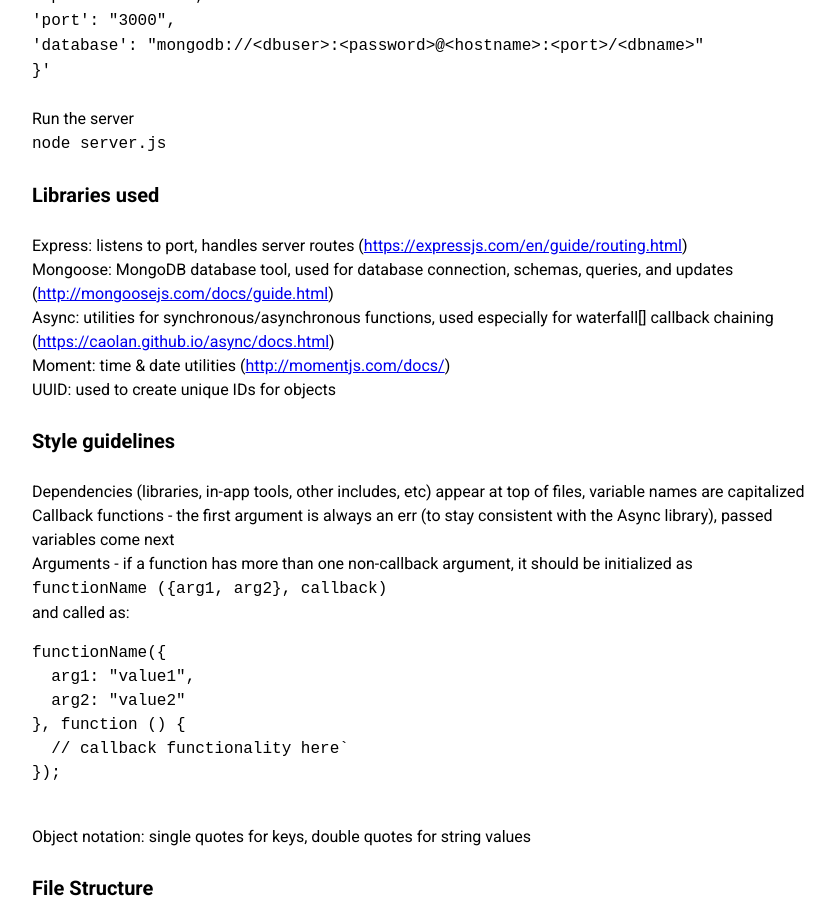
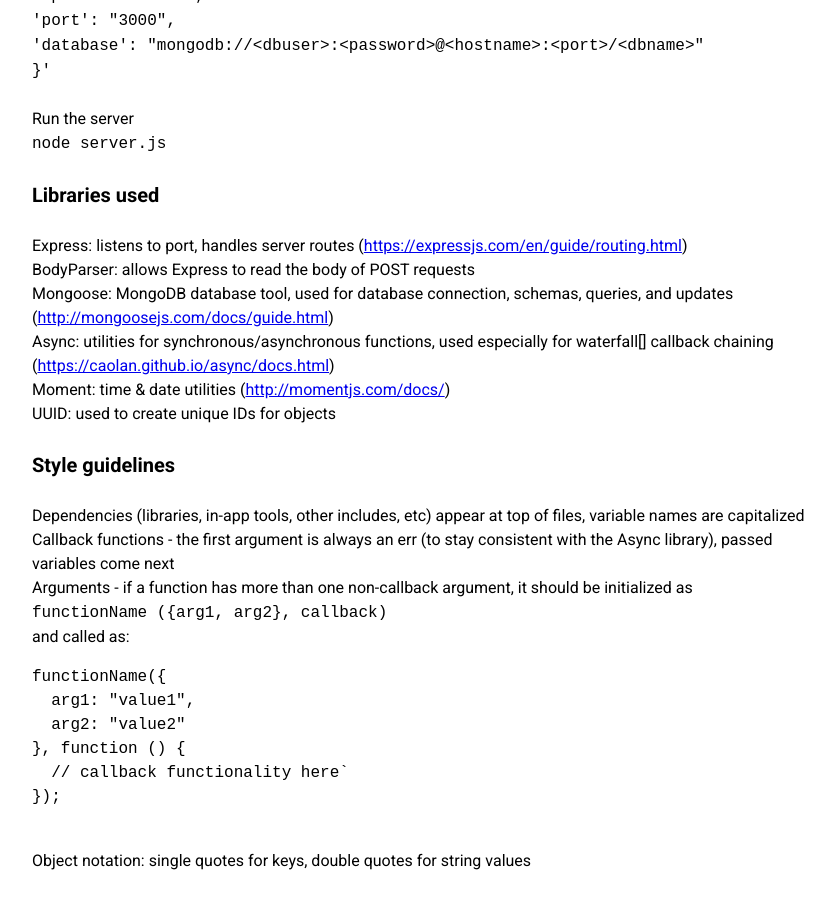
Before and after one commit to comp523-602/cchange-project, a Jekyll site: the page built from back-end-docs.markdown, in a window 1280 px wide and 900 px high, scrolled down 421 px. Shown: the whole window, without its empty margins (208-1043 px from the left). Built offline with Jekyll 4.4.1, drawn with Linux system fonts in a browser that asks for light colours.

Commit message:
Updated Back End Docs

```diff
--- a/back-end-docs.markdown
+++ b/back-end-docs.markdown
@@ -26,6 +26,7 @@ Run the server
 ## Libraries used
 
 Express: listens to port, handles server routes ([https://expressjs.com/en/guide/routing.html](https://expressjs.com/en/guide/routing.html))
+BodyParser: allows Express to read the body of POST requests
 Mongoose: MongoDB database tool, used for database connection, schemas, queries, and updates
 \([http://mongoosejs.com/docs/guide.html](http://mongoosejs.com/docs/guide.html))
 Async: utilities for synchronous/asynchronous functions, used especially for waterfall\[\] callback chaining ([https://caolan.github.io/async/docs.html](https://caolan.github.io/async/docs.html))
```
